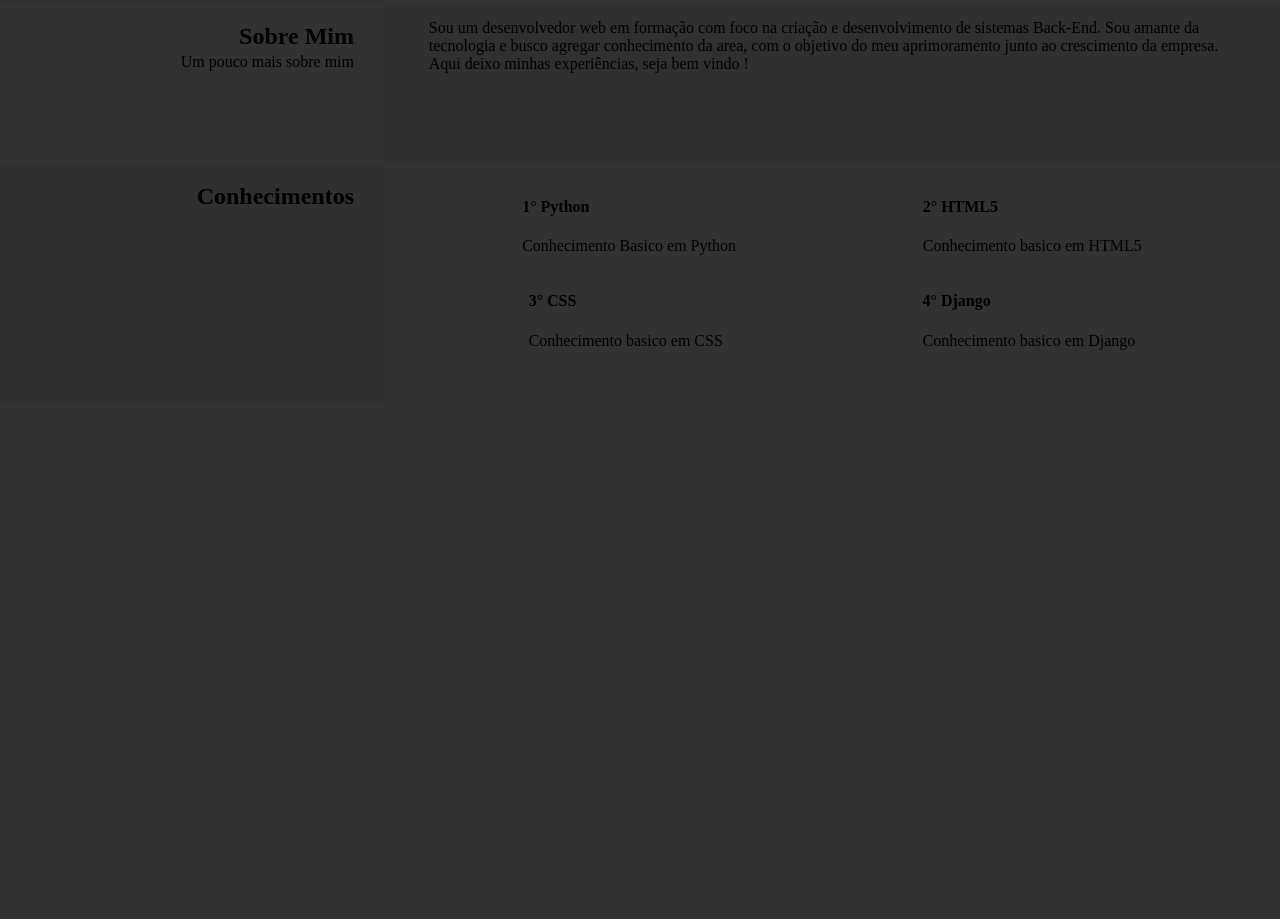
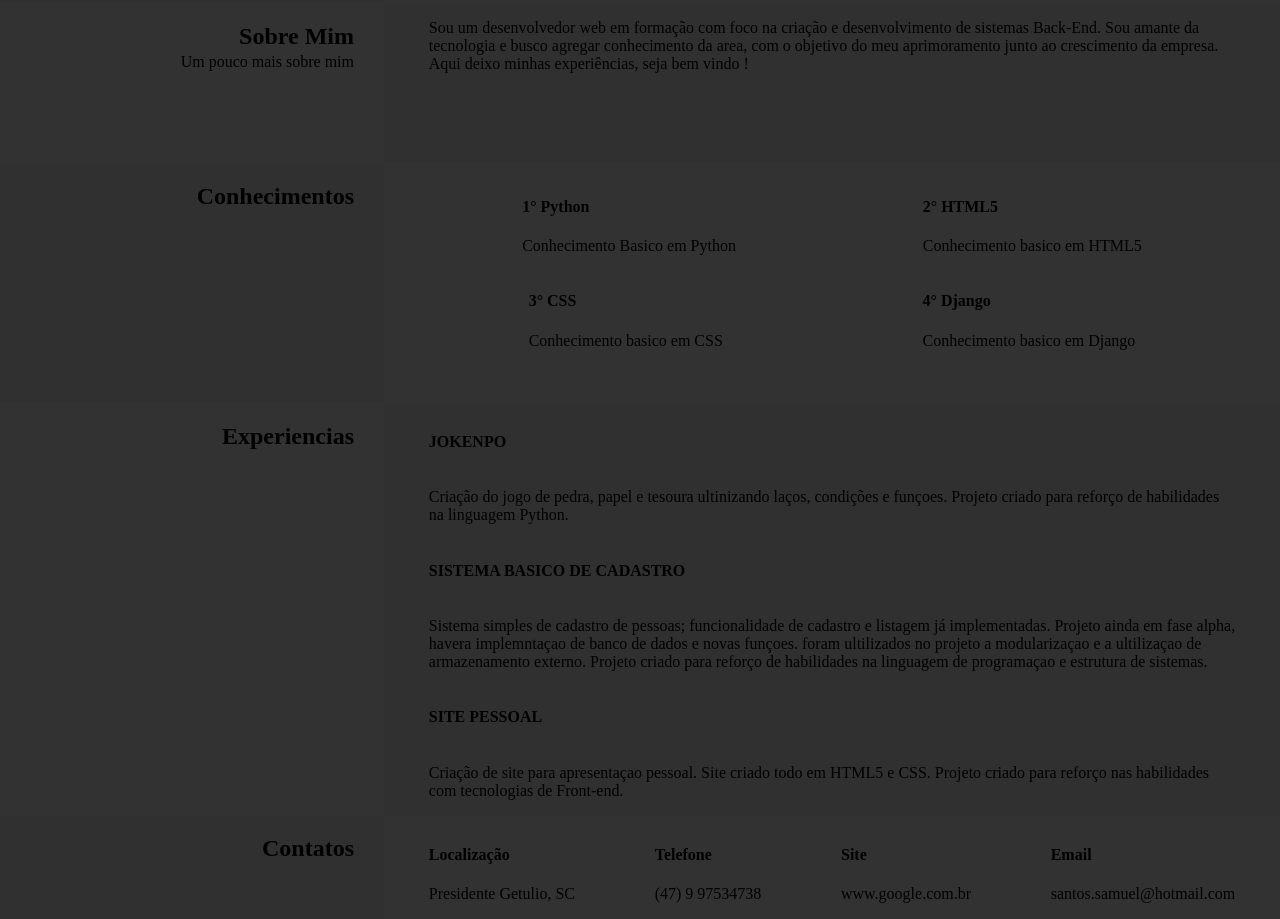
Before and after one commit to Samuel-SF/Site_Apresentacao, a plain HTML site: page index.html in a window 1280 px wide. Shown: the part 637-1556 px from the top of the page. Before the commit the page ends 1040 px from the top, so only its background shows below. Drawn offline with Linux system fonts and the light colour scheme.

Commit message:
adicionado novas informaçoes

```diff
--- a/index.html
+++ b/index.html
@@ -76,5 +76,55 @@
             </div>
         </section>
     </section>
+    <section class="conteiner4">
+        <div id="exp">
+            <h2 id="exptxt">Experiencias</h2>
+        </div>
+        <div id="descrition">
+            <div id="jokenpo">
+                <h4>JOKENPO</h4>
+            </div>
+            <div id="jokenpo_descrition">
+                <p>Criação do jogo de pedra, papel e tesoura ultinizando laços, condições e funçoes. Projeto criado para reforço de habilidades na linguagem Python.</p>
+            </div>
+            <div id="system">
+                <h4>SISTEMA BASICO DE CADASTRO</h4>
+            </div>
+            <div id="system_descrition">
+                <p>Sistema simples de cadastro de pessoas; funcionalidade de cadastro e listagem já implementadas. Projeto ainda em fase alpha, havera implemntaçao de banco de dados e novas funçoes. foram ultilizados no projeto a modularizaçao e a ultilizaçao de armazenamento externo. Projeto criado para reforço de habilidades na linguagem de programaçao e estrutura de sistemas.</p>
+            </div>
+            <div id="page">
+                <h4>SITE PESSOAL</h4>
+            </div>
+            <div id="page_descrition">
+                <p>Criação de site para apresentaçao pessoal. Site criado todo em HTML5 e CSS. Projeto criado para reforço nas habilidades com tecnologias de Front-end.</p>
+            </div>
+        </div>
+    </section>
+    <section class="conteiner5">
+        <div id="teltxt">
+            <h2 id="ttxt">Contatos</h2>
+        </div>
+        <div class="contact">
+            <div id="contacts">
+                <div>
+                    <h4>Localização</h4>
+                    <p>Presidente Getulio, SC</p>
+                </div>
+                <div>
+                    <h4>Telefone</h4>
+                    <p>(47) 9 97534738</p>
+                </div>
+                <div>
+                    <h4>Site</h4>
+                    <p>www.google.com.br</p>
+                </div>
+                <div>
+                    <h4>Email</h4>
+                    <p>santos.samuel@hotmail.com</p>
+                </div>
+            </div>
+        </div>
+    </section>
 </body>
 </html>
```
